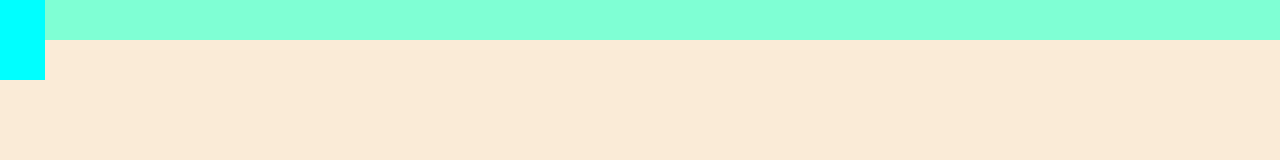
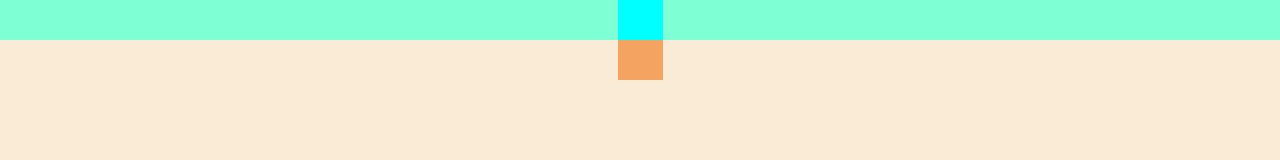
Before and after one commit to Lack8/apple, a plain HTML site: page index.html in a window 1280 px wide. Drawn offline with Linux system fonts and the light colour scheme.

Commit message:
Update design.css

```diff
--- a/design.css
+++ b/design.css
@@ -11,16 +11,18 @@
     height: 5%;
     width: 100%;
     background-color: aquamarine;
-    justify-content: center;
+    justify-items: center;
+    align-items: center;
 
 }
 .Logo{
     height: 100%;
     width: 45px;
     background-color: aqua;
+    justify-content: center;
 }
 .Store{
     height: 100%;
     width: 45px;
-    background-color: aqua;
+    background-color: sandybrown;
 }
```
